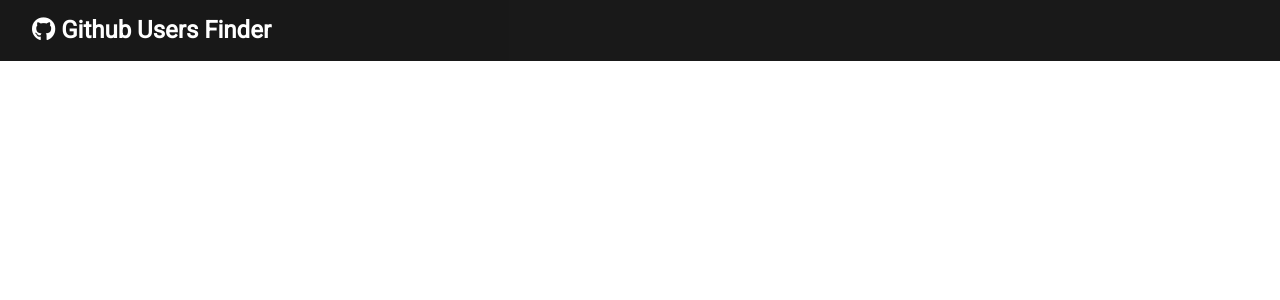
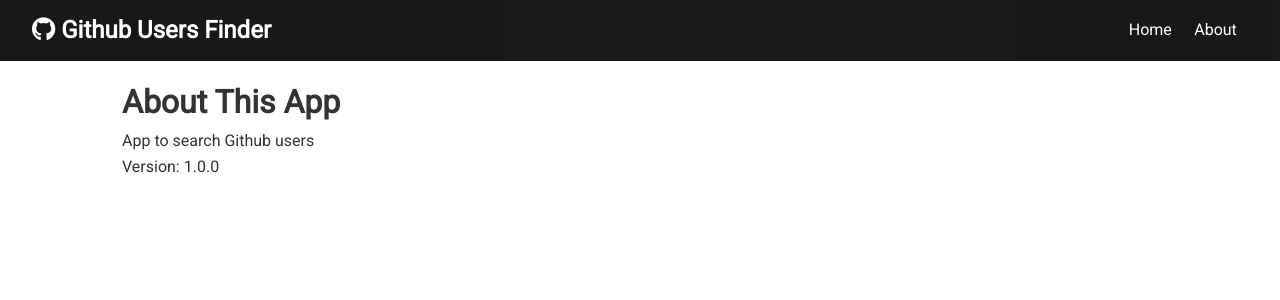
Before and after one commit to Md-Mudassir/GitUsers, a React (Create React App) app: page /about in a window 1280 px wide. Shown: the top 300 px of the page. Built offline with nearby package versions, Linux system fonts and the light colour scheme.

Commit message:
added links

```diff
--- a/src/App.js
+++ b/src/App.js
@@ -2,6 +2,7 @@
 import Navbar from "./comonents/layout/Navbar";
 import Users from "./comonents/users/Users";
 import Search from "./comonents/users/Search";
+import About from "./comonents/pages/About";
 import { BrowserRouter as Router, Switch, Route } from "react-router-dom";
 import axios from "axios";
 import "./App.css";
@@ -59,6 +60,7 @@
                   </Fragment>
                 )}
               />
+              <Route exact path="/about" component={About} />
             </Switch>
           </div>
         </div>
--- a/src/comonents/layout/Navbar.js
+++ b/src/comonents/layout/Navbar.js
@@ -1,5 +1,6 @@
 import React from "react";
 import PropTypes from "prop-types";
+import { Link } from "react-router-dom";
 
 const Navbar = ({ icon, title }) => {
   return (
@@ -7,6 +8,14 @@
       <h1>
         <i className={icon} /> {title}
       </h1>
+      <ul>
+        <li>
+          <Link to="/">Home</Link>
+        </li>
+        <li>
+          <Link to="/about">About</Link>
+        </li>
+      </ul>
     </nav>
   );
 };
--- /dev/null
+++ b/src/comonents/pages/About.js
@@ -0,0 +1,13 @@
+import React, { Fragment } from "react";
+
+const About = () => {
+  return (
+    <Fragment>
+      <h1>About This App</h1>
+      <p>App to search Github users</p>
+      <p>Version: 1.0.0</p>
+    </Fragment>
+  );
+};
+
+export default About;
```
